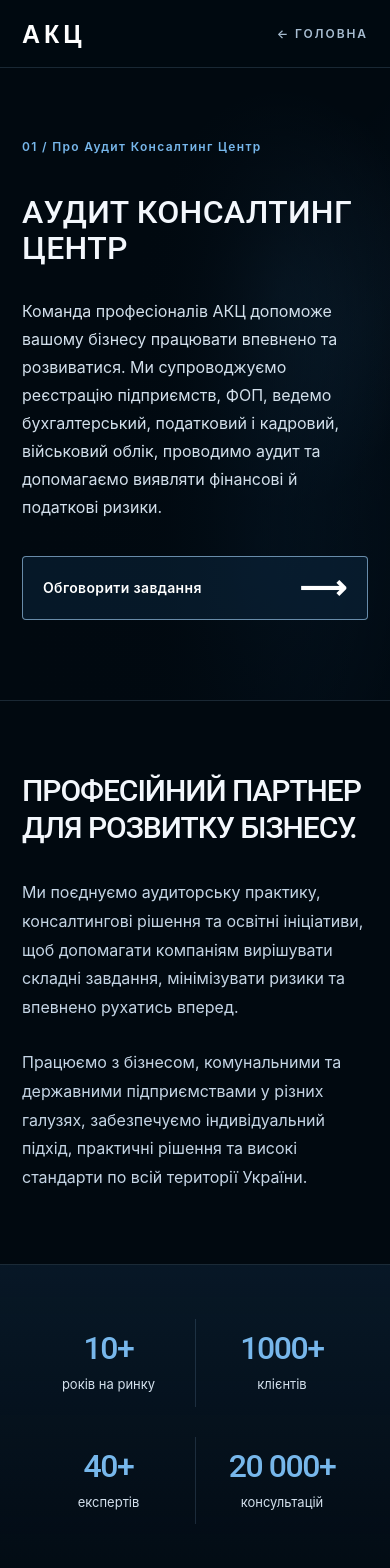
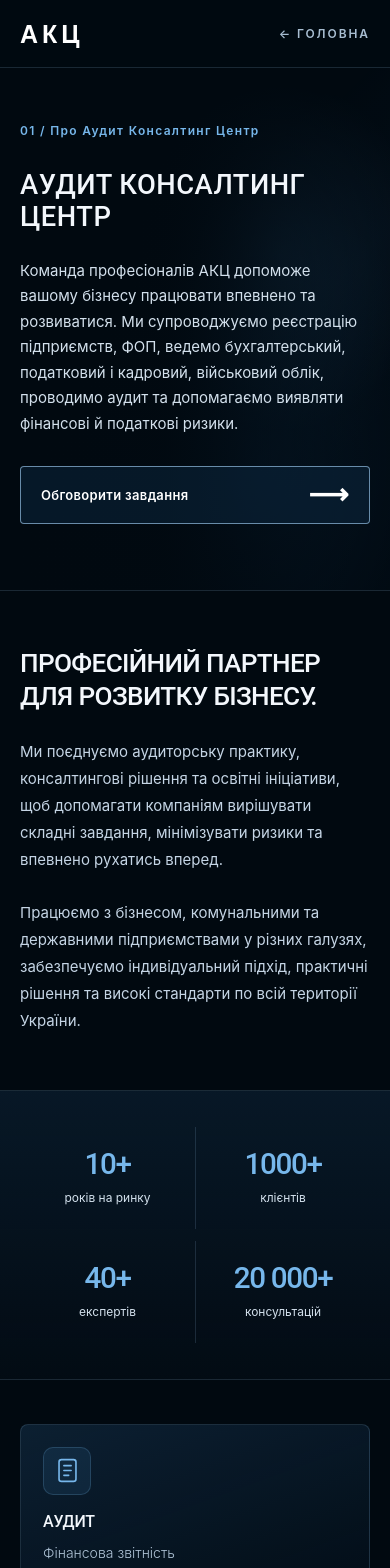
Before and after one commit to dnagorna3817-spec/website_akc_main, a Next.js app: page /about in a window 390 px wide. Shown: the top 1568 px of the page. Built offline with nearby package versions, Linux system fonts and the light colour scheme.

Commit message:
Reduce About page font scale and align grids, cards, and section spacing

```diff
--- a/app/about/about.css
+++ b/app/about/about.css
@@ -441,3 +441,76 @@
 @media (prefers-reduced-motion: reduce) {
   .about-page *, .about-page *::before, .about-page *::after { transition: none !important; animation: none !important; }
 }
+
+
+/* Final compact desktop/mobile scale and alignment pass */
+.about-page { --about-gutter: clamp(20px, 4.2vw, 64px); }
+.about-hero { min-height: 0; padding-block: clamp(64px, 6vw, 92px) clamp(80px, 7vw, 110px); }
+.about-hero-copy { width: min(650px, 62%); }
+.about-hero h1 { font-size: clamp(34px, 3.55vw, 51px); line-height: 1.16; letter-spacing: .018em; }
+.about-hero-description { font-size: clamp(15px, 1.18vw, 17px); line-height: 1.75; max-width: 610px; }
+.about-eyebrow { font-size: 13px; margin-bottom: 38px; }
+.about-partner, .about-qualification { grid-template-columns: minmax(0, .95fr) 1px minmax(0, 1.05fr); gap: clamp(26px, 3.6vw, 56px); padding-block: clamp(68px, 7vw, 102px); }
+.about-partner h2, .about-qualification h2 { font-size: clamp(29px, 2.85vw, 41px); line-height: 1.28; letter-spacing: -.025em; }
+.about-partner-description { font-size: clamp(15px, 1.18vw, 17px); line-height: 1.8; }
+.about-metrics { padding-block: 56px; }
+.about-metric { display: flex; flex-direction: column; justify-content: center; align-items: center; min-height: 120px; }
+.about-metric strong { font-size: clamp(32px, 3.45vw, 49px); }
+.about-metric span { font-size: clamp(13px, 1.08vw, 15px); }
+.about-services { padding-block: 64px; gap: 16px; align-items: stretch; }
+.about-service { display: flex; flex-direction: column; height: 100%; padding: clamp(20px, 2vw, 28px); }
+.about-service-icon { margin-bottom: 20px; width: 54px; height: 54px; }
+.about-service-icon svg { width: 29px; height: 29px; }
+.about-service h3 { font-size: clamp(15px, 1.15vw, 17px); line-height: 1.4; min-height: 48px; margin-bottom: 12px; }
+.about-service p { font-size: clamp(13px, 1vw, 15px); line-height: 1.65; }
+.about-qualification-grid { grid-template-columns: repeat(2, minmax(0,1fr)); gap: 30px 26px; padding-top: 0; }
+.about-qualification-item { display: flex; flex-direction: column; align-items: flex-start; }
+.about-qualification-item>span { height: 50px; }
+.about-qualification-item>span svg { width: 32px; height: 32px; }
+.about-qualification-item p { font-size: clamp(13px, 1.05vw, 15px); line-height: 1.65; margin-top: 12px; }
+.about-contact { min-height: 400px; padding-block: 90px; }
+.about-contact h2 { font-size: clamp(26px, 2.5vw, 36px); }
+.about-discuss { min-height: 58px; font-size: 14px; padding: 14px 20px; }
+.about-arrow { font-size: 28px; }
+@media (max-width: 1100px) {
+  .about-hero-copy { width: min(640px, 75%); }
+  .about-partner h2, .about-qualification h2 { font-size: clamp(28px, 3vw, 36px); }
+  .about-services { grid-template-columns: repeat(2, minmax(0, 1fr)); }
+  .about-service h3 { min-height: 0; }
+}
+@media (max-width: 900px) {
+  .about-hero { padding-block: 72px 84px; }
+  .about-hero-copy { width: 100%; }
+  .about-partner, .about-qualification { display: block; padding-block: 70px; }
+  .about-partner h2, .about-qualification h2 { font-size: clamp(28px, 4.2vw, 38px); margin-bottom: 28px; }
+  .about-partner-description { font-size: 16px; }
+  .about-metrics { grid-template-columns: repeat(2, minmax(0, 1fr)); gap: 20px 0; }
+  .about-metric:nth-child(3) { border-left: 0; }
+  .about-services { grid-template-columns: repeat(2, minmax(0,1fr)); }
+  .about-qualification-grid { max-width: 680px; }
+}
+@media (max-width: 520px) {
+  .about-page { --about-gutter: 20px; }
+  .about-hero { padding-block: 54px 66px; }
+  .about-eyebrow { font-size: 12px; margin-bottom: 30px; }
+  .about-hero h1 { font-size: clamp(27px, 7vw, 34px); line-height: 1.17; margin-bottom: 24px; }
+  .about-hero-description { font-size: 15px; line-height: 1.7; margin-bottom: 30px; }
+  .about-partner, .about-qualification { padding-block: 56px; }
+  .about-partner h2, .about-qualification h2 { font-size: clamp(26px, 6.7vw, 31px); line-height: 1.25; margin-bottom: 25px; }
+  .about-partner-description { font-size: 15px; }
+  .about-metrics { padding-block: 36px; gap: 12px 0; }
+  .about-metric { min-height: 102px; padding: 10px 6px; }
+  .about-metric strong { font-size: clamp(28px, 7.6vw, 36px); }
+  .about-metric span { font-size: 12px; }
+  .about-services { grid-template-columns: 1fr; padding-block: 44px; gap: 12px; }
+  .about-service { padding: 22px; }
+  .about-service-icon { width: 48px; height: 48px; margin-bottom: 16px; }
+  .about-service h3 { font-size: 16px; margin-bottom: 8px; }
+  .about-service p { font-size: 14px; }
+  .about-qualification-grid { gap: 24px 16px; }
+  .about-qualification-item>span { height: 42px; }
+  .about-qualification-item p { font-size: 13px; margin-top: 8px; }
+  .about-contact { min-height: 0; padding-block: 68px; }
+  .about-contact h2 { font-size: clamp(23px, 5.8vw, 28px); }
+  .about-discuss { min-height: 58px; font-size: 13px; }
+}
```
